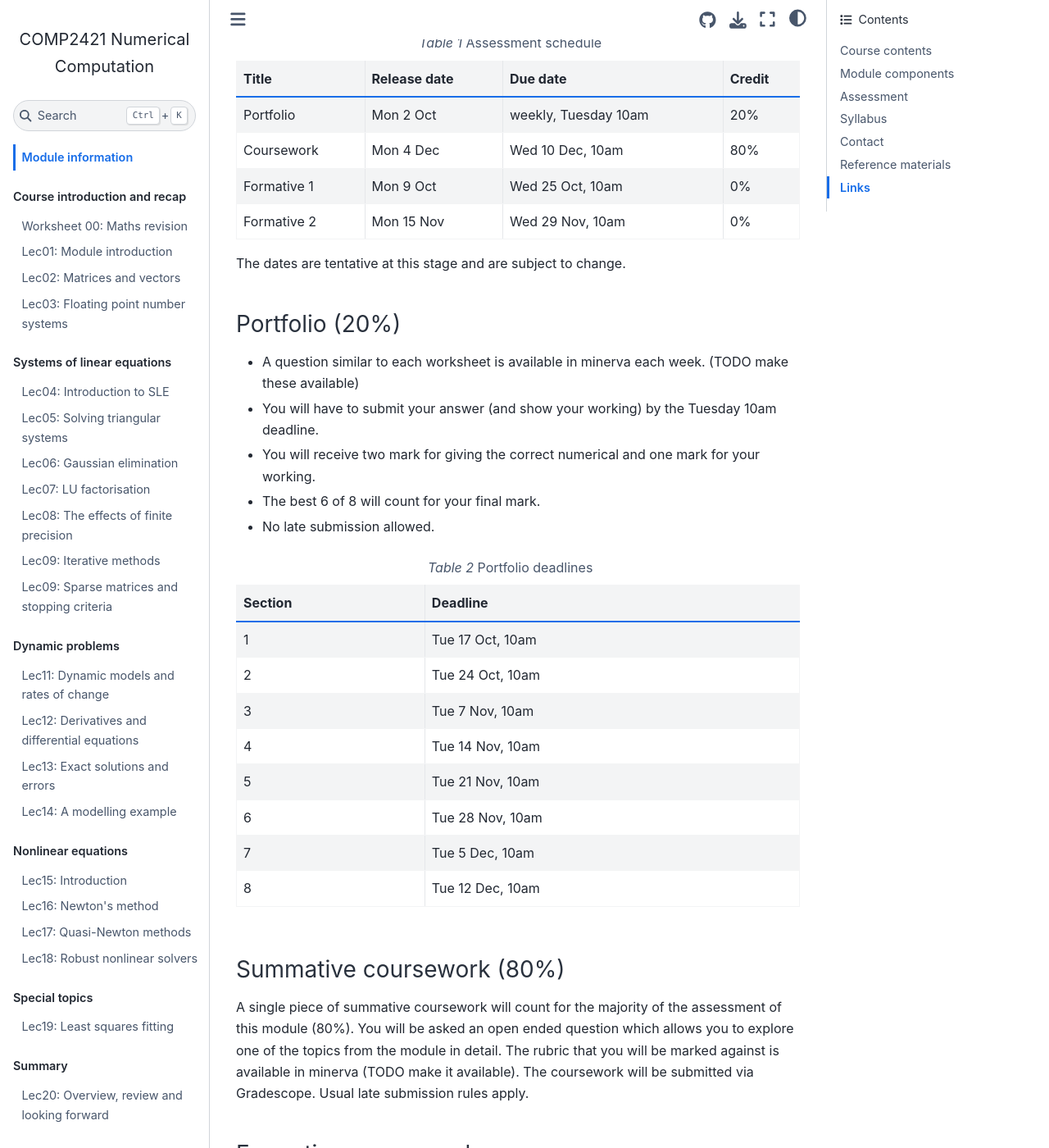
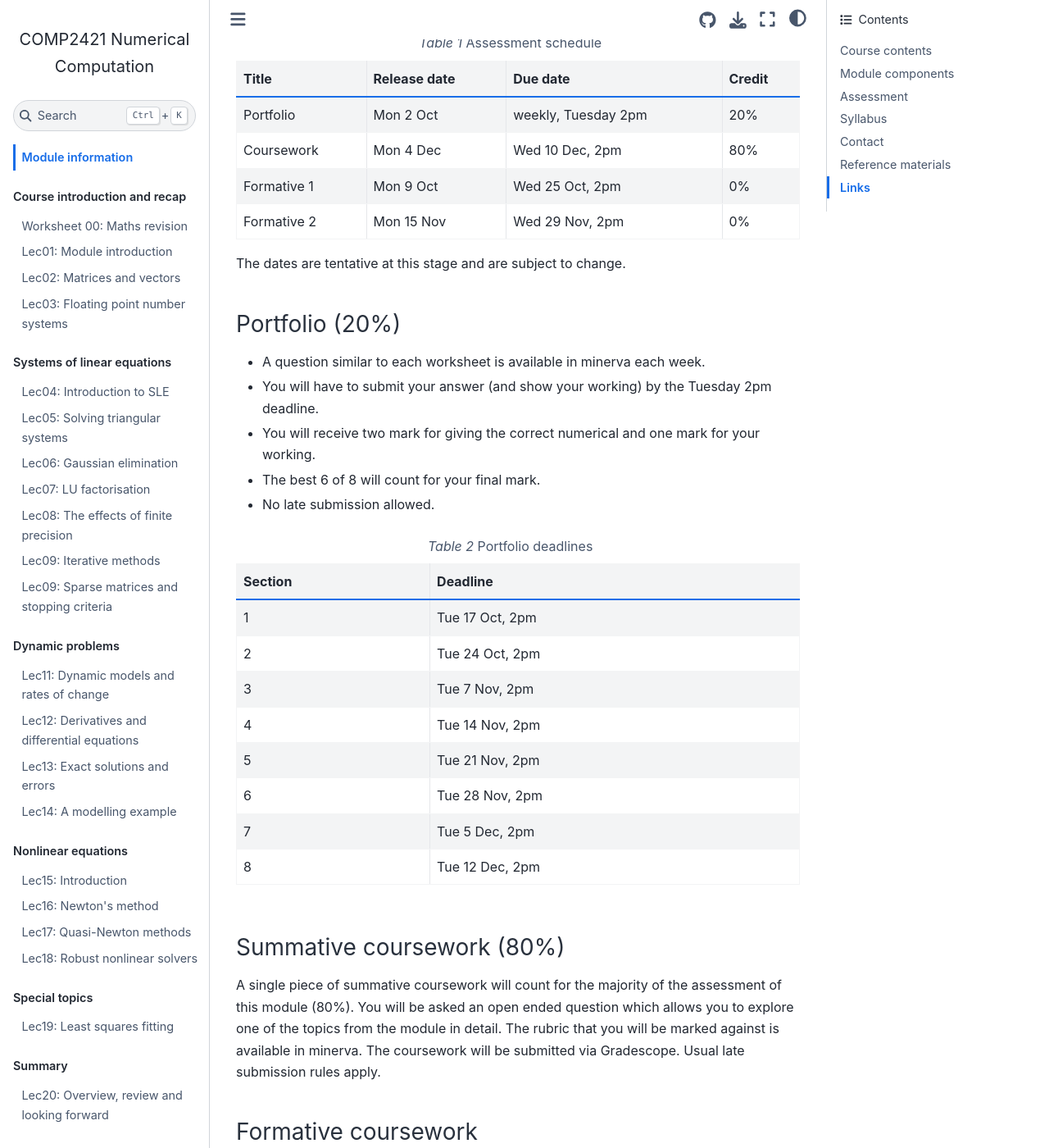
Before and after one commit to uol-soc-teachingrepos/COMP2421-Numerical-Computation, a Jupyter Book: the page built from index.md, in a window 1280 px wide and 1400 px high, scrolled down 1268 px. Shown: the whole window at 82% size. Built offline with Jupyter Book 1.0.4 settings and Sphinx 7.4.7 and the Sphinx Book theme 1.1.4, drawn with Linux system fonts in a browser that asks for light colours; pages that are not in the unit, such as notebooks, are missing from menus; some of the changed text lies outside the part shown.

Commit message:
fix index todos

````diff
--- a/index.md
+++ b/index.md
@@ -12,7 +12,7 @@ Email
 :   T.Ranner@leeds.ac.uk
 
 Teams group
-:   TODO add when group created
+:   [23/24(1) COMP2421 Numerical Computation (32879)](https://teams.microsoft.com/l/channel/19%3ahUoIeRn2EblWvdn-NlrtZh8E1zp4H5ax9sZ50Y8gj5o1%40thread.tacv2/General?groupId=6940f84b-cee2-4092-a9b8-314aeca01445&tenantId=bdeaeda8-c81d-45ce-863e-5232a535b7cb)
 
 ## Course contents
 
@@ -46,21 +46,20 @@ These will be provided *weekly* throughout the semester.
 ## Assessment
 
 ```{table} Assessment schedule
-
 | Title       | Release date | Due date             | Credit |
 |-------------|--------------|----------------------|--------|
-| Portfolio   | Mon 2 Oct    | weekly, Tuesday 10am | 20%    |
-| Coursework  | Mon 4 Dec    | Wed 10 Dec, 10am     | 80%    |
-| Formative 1 | Mon 9 Oct    | Wed 25 Oct, 10am     | 0%     |
-| Formative 2 | Mon  15 Nov  | Wed 29 Nov, 10am     | 0%     |
+| Portfolio   | Mon 2 Oct    | weekly, Tuesday 2pm  | 20%    |
+| Coursework  | Mon 4 Dec    | Wed 10 Dec, 2pm      | 80%    |
+| Formative 1 | Mon 9 Oct    | Wed 25 Oct, 2pm      | 0%     |
+| Formative 2 | Mon  15 Nov  | Wed 29 Nov, 2pm      | 0%     |
 ```
 
  The dates are tentative at this stage and are subject to change.
 
 ### Portfolio (20%)
 
-- A question similar to each worksheet is available in minerva each week. (TODO make these available)
-- You will have to submit your answer (and show your working) by the Tuesday 10am deadline.
+- A question similar to each worksheet is available in minerva each week.
+- You will have to submit your answer (and show your working) by the Tuesday 2pm deadline.
 - You will receive two mark for giving the correct numerical and one mark for your working.
 - The best 6 of 8 will count for your final mark.
 - No late submission allowed.
@@ -69,21 +68,21 @@ These will be provided *weekly* throughout the semester.
 
 | Section | Deadline         |
 |---------|------------------|
-| 1       | Tue 17 Oct, 10am |
-| 2       | Tue 24 Oct, 10am |
-| 3       | Tue 7 Nov, 10am  |
-| 4       | Tue 14 Nov, 10am |
-| 5       | Tue 21 Nov, 10am |
-| 6       | Tue 28 Nov, 10am |
-| 7       | Tue 5 Dec, 10am  |
-| 8       | Tue 12 Dec, 10am |
+| 1       | Tue 17 Oct, 2pm  |
+| 2       | Tue 24 Oct, 2pm  |
+| 3       | Tue 7 Nov, 2pm   |
+| 4       | Tue 14 Nov, 2pm  |
+| 5       | Tue 21 Nov, 2pm  |
+| 6       | Tue 28 Nov, 2pm  |
+| 7       | Tue 5 Dec, 2pm   |
+| 8       | Tue 12 Dec, 2pm  |
 ```
 
 ### Summative coursework (80%)
 
 A single piece of summative coursework will count for the majority of the assessment of this module (80%).
 You will be asked an open ended question which allows you to explore one of the topics from the module in detail.
-The rubric that you will be marked against is available in minerva (TODO make it available).
+The rubric that you will be marked against is available in minerva.
 The coursework will be submitted via Gradescope.
 Usual late submission rules apply.
 
@@ -142,7 +141,7 @@ Weekly tutorials should will support you in your learning. See your timetable fo
 
 ## Contact
 
-- Please contact me through MS Teams TODO add url
+- Please contact me through MS Teams: [23/24(1) COMP2421 Numerical Computation (32879)](https://teams.microsoft.com/l/channel/19%3ahUoIeRn2EblWvdn-NlrtZh8E1zp4H5ax9sZ50Y8gj5o1%40thread.tacv2/General?groupId=6940f84b-cee2-4092-a9b8-314aeca01445&tenantId=bdeaeda8-c81d-45ce-863e-5232a535b7cb)
 - Questions about content should go in the class team
 - Responses in 48h (or out of office)
 - No response out of working hours
````
